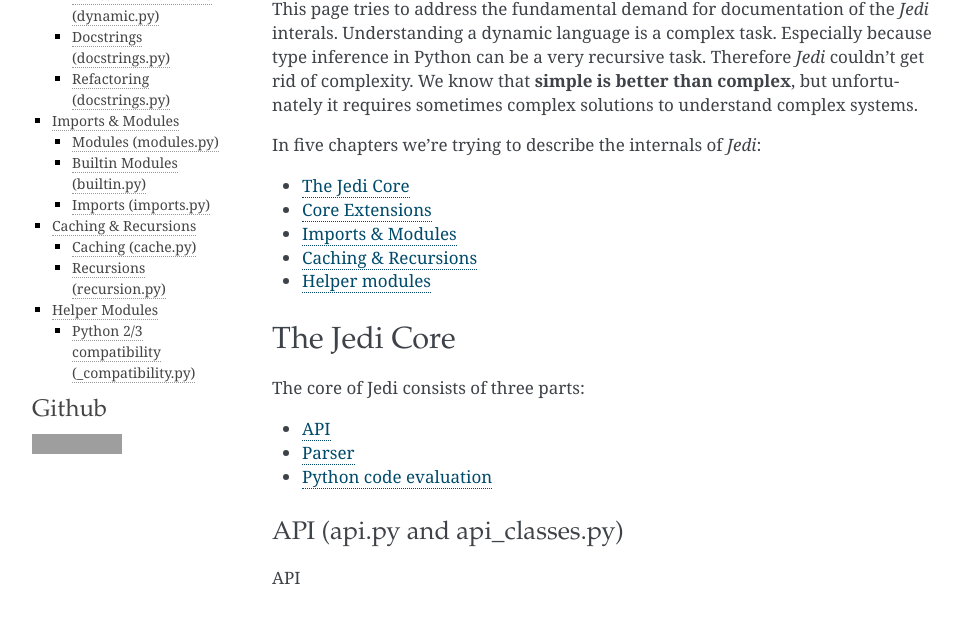
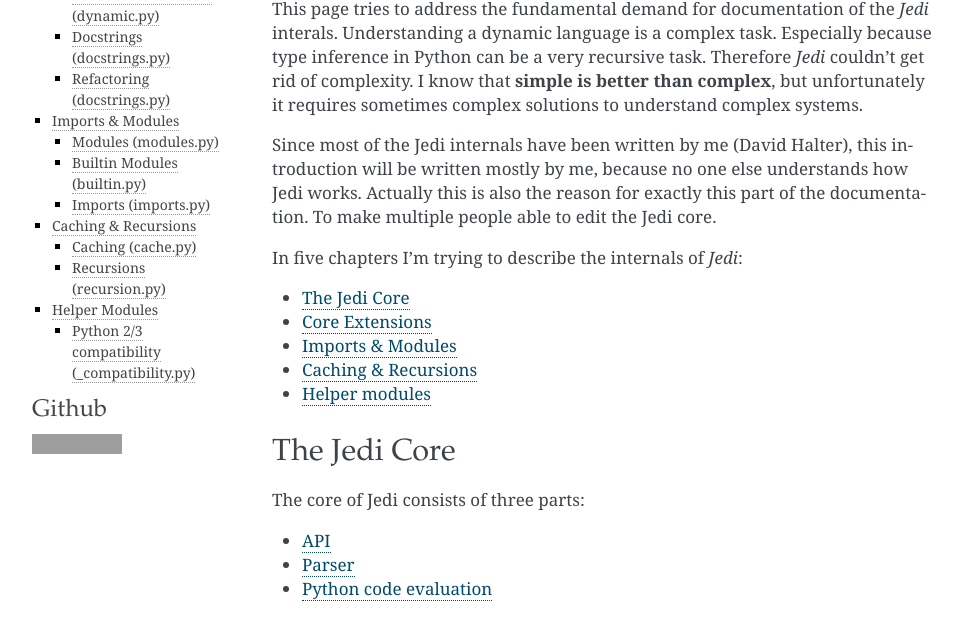
Before and after one commit to davidhalter/jedi, a Sphinx documentation site: the page built from docs/docs/development.rst, in a window 1280 px wide and 1400 px high. Shown: the part 320-940 px from the top of the window, without its empty margins (148-1110 px from the left). Built offline with Sphinx 7.4.7, drawn with Linux system fonts in a browser that asks for light colours; pages that are not in the unit, such as notebooks, are missing from menus; some of the changed text lies outside the part shown; grey boxes are pictures that could not be loaded.

Commit message:
sphinx dev: little text about api and about me

```diff
--- a/docs/docs/development.rst
+++ b/docs/docs/development.rst
@@ -16,12 +16,16 @@
 This page tries to address the fundamental demand for documentation of the
 |jedi| interals. Understanding a dynamic language is a complex task. Especially
 because type inference in Python can be a very recursive task. Therefore |jedi|
-couldn't get rid of complexity. We know that **simple is better than complex**,
+couldn't get rid of complexity. I know that **simple is better than complex**,
 but unfortunately it requires sometimes complex solutions to understand complex
 systems.
 
+Since most of the Jedi internals have been written by me (David Halter), this
+introduction will be written mostly by me, because no one else understands how
+Jedi works. Actually this is also the reason for exactly this part of the
+documentation. To make multiple people able to edit the Jedi core.
 
-In five chapters we're trying to describe the internals of |jedi|:
+In five chapters I'm trying to describe the internals of |jedi|:
 
 - :ref:`The Jedi Core <core>`
 - :ref:`Core Extensions <core-extensions>`
@@ -41,12 +45,20 @@
 - :ref:`Parser <parsing>`
 - :ref:`Python code evaluation <evaluate>`
 
+Most people are probably interested in `code evaluation <evaluate>`, because
+that's where all the magic happens. I need to introduce the ref:`parser
+<parsing>` first, because evaluate uses it extensively.
+
 .. _dev-api:
 
 API (api.py and api_classes.py)
 ~~~~~~~~~~~~~~~~~~~~~~~~~~~~~~~
 
-API
+The API has been designed to be as usable as possible. The documentation can be
+found `here <plugin-api.html>`_. The API itself contains little code that needs
+to be mentioned here. Generally I'm trying to be conservative with the API.
+I'd rather not add new API features if they are not necessary, because it's
+much harder to deprecate stuff than to add it later.
 
 .. _parsing:
 
```
